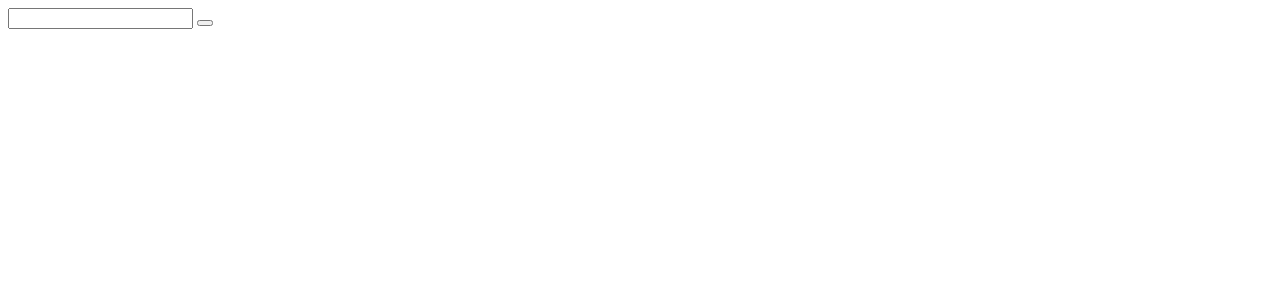
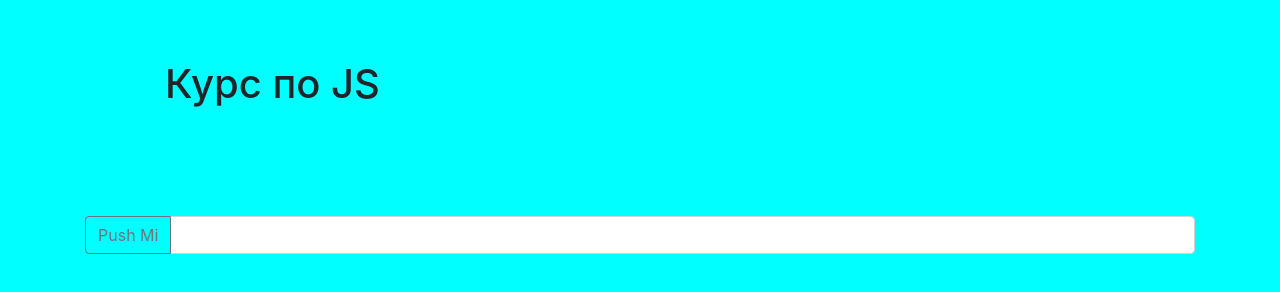
Before and after one commit to AlexAndrushkiv/JS_2.0, a plain HTML site: page index.html in a window 1280 px wide. Drawn offline with nearby package versions, Linux system fonts and the light colour scheme.

Commit message:
added hw-2

```diff
--- a/index.html
+++ b/index.html
@@ -1,16 +1,30 @@
 <!DOCTYPE html>
 <html lang="en">
+
 <head>
-   <meta charset="UTF-8">
-   <meta http-equiv="X-UA-Compatible" content="IE=edge">
-   <meta name="viewport" content="width=device-width, initial-scale=1.0">
+   <meta charset="UTF-8" />
+   <meta http-equiv="X-UA-Compatible" content="IE=edge" />
+   <meta name="viewport" content="width=device-width, initial-scale=1.0" />
    <title>js_2.0</title>
+   <link rel="stylesheet" href="https://maxcdn.bootstrapcdn.com/bootstrap/4.0.0/css/bootstrap.min.css"
+      integrity="sha384-Gn5384xqQ1aoWXA+058RXPxPg6fy4IWvTNh0E263XmFcJlSAwiGgFAW/dAiS6JXm" crossorigin="anonymous" />
+   <link rel="stylesheet" href="style.css">
 </head>
+
 <body>
    <div class="container">
-      <input type="text" class="input-in">
-      <button class="btn"></button>
+      <h1>Курс по JS</h1>
+      <div class="input-group mb-3">
+         <div class="input-group-prepend">
+            <button class="btn btn-outline-secondary" type="button">
+               Push Mi
+            </button>
+         </div>
+         <input type="text" class="form-control input-in" placeholder="" aria-label=""
+            aria-describedby="basic-addon1" />
+      </div>
    </div>
 </body>
 <script src="script.js"></script>
+
 </html>
--- a/script.js
+++ b/script.js
@@ -1 +1,13 @@
 console.log('error');
+// alert('error');
+let a = 6;
+let m = 'Hello';
+
+console.log(a);
+
+let inputIn = document.querySelector('input-in');
+let button = document.querySelector('btn');
+
+button.onclick = function(params) {
+
+}
--- /dev/null
+++ b/style.css
@@ -0,0 +1,11 @@
+body {
+   background-color: aqua;
+}
+
+h1 {
+   padding-top : 60px;
+   padding-left: 80px;
+}
+.input-group {
+   padding-top: 100px;
+}
```
